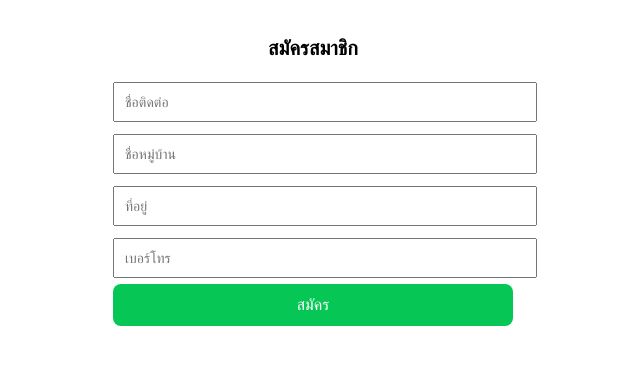
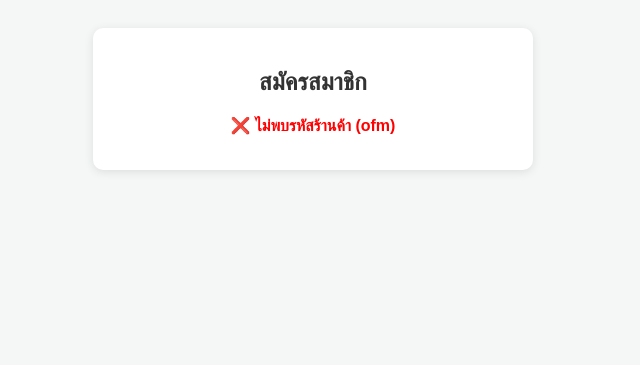
Before and after one commit to Thanoo2522/cloud_run_cloud, a Flask app: page /register.html in a window 1280 px wide. Shown: the top 365 px of the page, without its empty margins (327-967 px from the left). Run offline with Flask 3, Linux system fonts and the light colour scheme; parts of the project's set-up code (start-up, migrations or seed data) failed here and were passed over; some libraries are stand-ins or nearby versions.

Commit message:
update feature

```diff
--- a/app.py
+++ b/app.py
@@ -11,7 +11,8 @@ from werkzeug.security import generate_password_hash, check_password_hash
 from datetime import datetime, timedelta
 import time
 from datetime import datetime
-#from flask_cors import CORS
+from flask_cors import CORS
+import urllib.parse # สำหรับถอดรหัสภาษาไทย
 
 
 
@@ -23,7 +24,7 @@ from datetime import datetime
 # Flask
 # ------------------------------------
 app = Flask(__name__)
-#CORS(app)   # 🔥 ต้องมี
+CORS(app)   # 🔥 ต้องมี
 # ------------------------------------
 # Firebase Config
 # ------------------------------------
@@ -173,20 +174,23 @@ def get_line_config(ofm):
 # ================= API: GET CONFIG =================
 @app.route("/config/<ofm>", methods=["GET"])
 def get_config_api(ofm):
-    config = get_line_config(ofm)
+    # ถอดรหัสกรณี URL ส่งมาเป็น %... (ภาษาไทย)
+    decoded_ofm = urllib.parse.unquote(ofm)
+    print(f"🔍 Fetching config for: {decoded_ofm}")
+
+    config = get_line_config(decoded_ofm)
 
     if not config:
         return jsonify({
             "status": "error",
-            "message": "ไม่พบ config"
-        })
+            "message": f"ไม่พบ config ของร้าน {decoded_ofm}"
+        }), 404
 
     return jsonify({
-    "status": "ok",
-    "liffId": config.get("liffId"),
-    "apiUrl": config.get("apiUrl"),
-     })
-
+        "status": "ok",
+        "liffId": config.get("liffId"),
+        "apiUrl": config.get("apiUrl"),
+    })
  # ===============================================================
 # 1. ฟังก์ชันสร้าง Flex Message จากรายชื่อหมวดหมู่ (Items)
 # ===============================================================
@@ -590,16 +594,16 @@ def webhook():
 def register():
     try:
         data = request.get_json()
-
-        print("📥 DATA:", data)
+        print("📥 Incoming Data:", data)
 
         ofm = data.get("ofm")
         userId = data.get("userId")
 
         if not ofm or not userId:
-            return jsonify({"status": "error", "message": "ข้อมูลไม่ครบ"})
-
-        # 🔥 บันทึกลง Firebase
+            return jsonify({"status": "error", "message": "ข้อมูลไม่ครบ (Missing ofm or userId)"}), 400
+
+        # บันทึกลง Firebase Firestore
+        # ตรวจสอบ Path ให้ตรงกับที่คุณออกแบบไว้
         db.collection(ofm) \
           .document(ofm) \
           .collection("customers") \
@@ -609,14 +613,16 @@ def register():
               "home": data.get("home"),
               "address": data.get("address"),
               "phone": data.get("phone"),
-              "userId": userId
+              "userId": userId,
+              "registeredAt": datetime.now() # เพิ่มเวลาที่สมัคร
           })
 
         return jsonify({"status": "ok"})
 
     except Exception as e:
         print("❌ REGISTER ERROR:", str(e))
-        return jsonify({"status": "error"})
+        traceback.print_exc()
+        return jsonify({"status": "error", "message": str(e)}), 500
 
 #----------เปิดหน้า HTML ------------------------
 @app.route("/register.html")
--- a/templates/register.html
+++ b/templates/register.html
@@ -1,181 +1,164 @@
 <!DOCTYPE html>
-<html>
+<html lang="th">
 <head>
     <meta charset="UTF-8">
-  <title>สมัครสมาชิก</title>
-
-  <script src="https://static.line-scdn.net/liff/edge/2/sdk.js"></script>
+    <meta name="viewport" content="width=device-width, initial-scale=1.0">
+    <title>ลงทะเบียนสมาชิก</title>
+    <!-- LINE LIFF SDK -->
+    <script src="https://line-scdn.net"></script>
 
     <style>
-    body {
-      font-family: Arial;
-      max-width: 400px;
-      margin: auto;
-      padding: 20px;
+        body { font-family: sans-serif; padding: 20px; background-color: #f4f7f6; }
+        .container { max-width: 400px; margin: auto; background: white; padding: 20px; border-radius: 10px; box-shadow: 0 2px 10px rgba(0,0,0,0.1); }
+        h2 { text-align: center; color: #333; }
+        .form-group { margin-bottom: 15px; }
+        label { display: block; margin-bottom: 5px; font-weight: bold; }
+        input, textarea { width: 100%; padding: 10px; border: 1px solid #ddd; border-radius: 5px; box-sizing: border-box; }
+        button { width: 100%; padding: 12px; background-color: #00b900; color: white; border: none; border-radius: 5px; font-size: 16px; cursor: pointer; }
+        button:disabled { background-color: #ccc; }
+        #status-msg { text-align: center; margin-bottom: 15px; font-weight: bold; }
+        .error { color: red; }
+        .success { color: green; }
+    </style>
+</head>
+<body>
+
+<div class="container">
+    <h2>สมัครสมาชิก</h2>
+    <div id="status-msg">กำลังโหลดระบบ...</div>
+
+    <div id="register-form" style="display: none;">
+        <input type="hidden" id="userId">
+
+        <div class="form-group">
+            <label>ชื่อ-นามสกุล</label>
+            <input type="text" id="name" placeholder="ระบุชื่อของคุณ">
+        </div>
+
+        <div class="form-group">
+            <label>เบอร์โทรศัพท์</label>
+            <input type="tel" id="phone" placeholder="08xxxxxxxx">
+        </div>
+
+        <div class="form-group">
+            <label>บ้านเลขที่/หมู่</label>
+            <input type="text" id="home" placeholder="เช่น 123/4 ม.5">
+        </div>
+
+        <div class="form-group">
+            <label>ที่อยู่โดยละเอียด</label>
+            <textarea id="address" rows="3" placeholder="ระบุตำบล อำเภอ จังหวัด"></textarea>
+        </div>
+
+        <button id="btn-submit" onclick="submitForm()">ยืนยันข้อมูล</button>
+    </div>
+</div>
+
+<script>
+    // ---------------------------------------------------------
+    // CONFIGURATION
+    // ---------------------------------------------------------
+    const BASE_URL = "https://server-ofm-419896870147.asia-southeast1.run.app";
+    let OFM_NAME = "";
+
+    // ---------------------------------------------------------
+    // INITIALIZE LIFF & CONFIG
+    // ---------------------------------------------------------
+    async function initApp() {
+        const statusEl = document.getElementById("status-msg");
+
+        try {
+            // 1. ดึงค่า ofm จาก URL (?ofm=เชียงกลมออนไลน์)
+            const urlParams = new URLSearchParams(window.location.search);
+            OFM_NAME = urlParams.get('ofm');
+
+            if (!OFM_NAME) {
+                statusEl.innerText = "❌ ไม่พบรหัสร้านค้า (ofm)";
+                statusEl.className = "error";
+                return;
             }
 
-    h2 {
-      text-align: center;
-      font-size: 20px;
+            // 2. ดึง Config จาก Flask API
+            const configRes = await fetch(`${BASE_URL}/config/${encodeURIComponent(OFM_NAME)}`);
+            const config = await configRes.json();
+
+            if (config.status !== "ok") {
+                statusEl.innerText = "❌ โหลด Config ไม่สำเร็จ: " + (config.message || "ไม่ทราบสาเหตุ");
+                statusEl.className = "error";
+                return;
             }
 
-    input {
-      width: 100%;
-      padding: 10px;
-      margin: 6px 0;
-      font-size: 14px;
+            // 3. เริ่มต้น LIFF SDK
+            await liff.init({ liffId: config.liffId });
+
+            if (!liff.isLoggedIn()) {
+                liff.login();
+            } else {
+                const profile = await liff.getProfile();
+                document.getElementById("userId").value = profile.userId;
+
+                // แสดงฟอร์ม และเปลี่ยนสถานะ
+                document.getElementById("register-form").style.display = "block";
+                statusEl.innerText = "✅ เชื่อมต่อสำเร็จ";
+                statusEl.className = "success";
             }
 
-    button {
-      width: 100%;
-      padding: 12px;
-      font-size: 16px;
-      background: #06c755;
-      color: white;
-      border: none;
-      border-radius: 8px;
-    }
-  </style>
-</head>
-
-<body>
-
-<h2>สมัครสมาชิก</h2>
-
-<input id="name" placeholder="ชื่อติดต่อ">
-<input id="home" placeholder="ชื่อหมู่บ้าน">
-<input id="address" placeholder="ที่อยู่">
-<input id="phone" placeholder="เบอร์โทร">
-
-<button onclick="register()">สมัคร</button>
-
-<script>
-
-let API_URL = ""
-let LIFF_ID = ""
-let OFM = ""
-
-// 🔥 เปลี่ยนเป็น URL Cloud Run ของคุณ
-const BASE_URL = "https://server-ofm-419896870147.asia-southeast1.run.app"
-
-// ================= GET OFM =================
-function getOfmFromUrl() {
-  const urlParams = new URLSearchParams(window.location.search)
-  let ofm = urlParams.get("ofm")
-
-  // 🔥 fallback กรณี LIFF redirect แล้ว query หาย
-  if (!ofm) {
-    const context = liff.getContext()
-    if (context && context.referrer && context.referrer.extra) {
-      ofm = context.referrer.extra.ofm
+        } catch (err) {
+            console.error(err);
+            statusEl.innerText = "❌ เกิดข้อผิดพลาด: " + err.message;
+            statusEl.className = "error";
         }
     }
 
-  return ofm
+    // ---------------------------------------------------------
+    // SUBMIT FORM
+    // ---------------------------------------------------------
+    async function submitForm() {
+        const btn = document.getElementById("btn-submit");
+        const statusEl = document.getElementById("status-msg");
+
+        const data = {
+            ofm: OFM_NAME,
+            userId: document.getElementById("userId").value,
+            name: document.getElementById("name").value,
+            phone: document.getElementById("phone").value,
+            home: document.getElementById("home").value,
+            address: document.getElementById("address").value
+        };
+
+        // Validation เบื้องต้น
+        if (!data.name || !data.phone) {
+            alert("กรุณากรอกชื่อและเบอร์โทรศัพท์");
+            return;
         }
 
-// ================= INIT =================
-async function initApp() {
+        btn.disabled = true;
+        statusEl.innerText = "กำลังบันทึกข้อมูล...";
+
         try {
+            const response = await fetch(`${BASE_URL}/register`, {
+                method: "POST",
+                headers: { "Content-Type": "application/json" },
+                body: JSON.stringify(data)
+            });
 
-    OFM = getOfmFromUrl()
+            const result = await response.json();
 
-    if (!OFM) {
-      alert("❌ ไม่พบ ofm")
-      return
+            if (result.status === "ok") {
+                alert("ลงทะเบียนสมาชิกเรียบร้อยแล้ว");
+                liff.closeWindow(); // ปิดหน้าต่าง LIFF
+            } else {
+                throw new Error(result.message || "บันทึกไม่สำเร็จ");
             }
-
-    console.log("OFM:", OFM)
-
-    // ✅ โหลด config จาก Flask
-    const res = await fetch(`${BASE_URL}/config/${OFM}`)
-    const config = await res.json()
-
-    console.log("CONFIG:", config)
-
-    if (!config.liffId || !config.apiUrl) {
-      alert("❌ โหลด config ไม่สำเร็จ")
-      return
-    }
-
-    API_URL = config.apiUrl.trim()
-    LIFF_ID = config.liffId.trim()
-
-    if (!LIFF_ID || !API_URL) {
-      alert("❌ config ไม่ครบ")
-      return
-    }
-
-    // ✅ init LIFF
-    await liff.init({ liffId: LIFF_ID })
-
-    if (!liff.isLoggedIn()) {
-      liff.login()
-      return
-    }
-
-    console.log("✅ LIFF READY")
-
         } catch (err) {
-    console.error("INIT ERROR:", err)
-    alert("โหลด config ไม่สำเร็จ")
+            alert("เกิดข้อผิดพลาด: " + err.message);
+            btn.disabled = false;
+            statusEl.innerText = "❌ ลงทะเบียนไม่สำเร็จ";
         }
     }
 
-initApp()
-
-// ================= REGISTER =================
-async function register() {
-  try {
-
-    const profile = await liff.getProfile()
-
-    const name = document.getElementById("name").value
-    const home = document.getElementById("home").value
-    const address = document.getElementById("address").value
-    const phone = document.getElementById("phone").value
-
-    if (!name || !home || !address || !phone) {
-      alert("กรุณากรอกข้อมูลให้ครบ")
-      return
-    }
-
-    const data = {
-      ofm: OFM,
-      userId: profile.userId,
-      name: name,
-      home: home,
-      address: address,
-      phone: phone
-    }
-
-    console.log("SEND:", data)
-
-    const res = await fetch(API_URL, {
-      method: "POST",
-      headers: {
-        "Content-Type": "application/json"
-      },
-      body: JSON.stringify(data)
-    })
-
-    const json = await res.json()
-
-    console.log("RESULT:", json)
-
-    if (json.status === "ok") {
-      alert("สมัครสำเร็จ ✅")
-      liff.closeWindow()
-    } else {
-      alert("สมัครไม่สำเร็จ ❌")
-    }
-
-  } catch (err) {
-    console.error("REGISTER ERROR:", err)
-    alert("สมัครไม่สำเร็จ ❌")
-  }
-}
-
+    // เริ่มทำงานเมื่อโหลดหน้า
+    window.onload = initApp;
 </script>
 
 </body>
```
Lines whose indentation alone changed are shown as unchanged.
